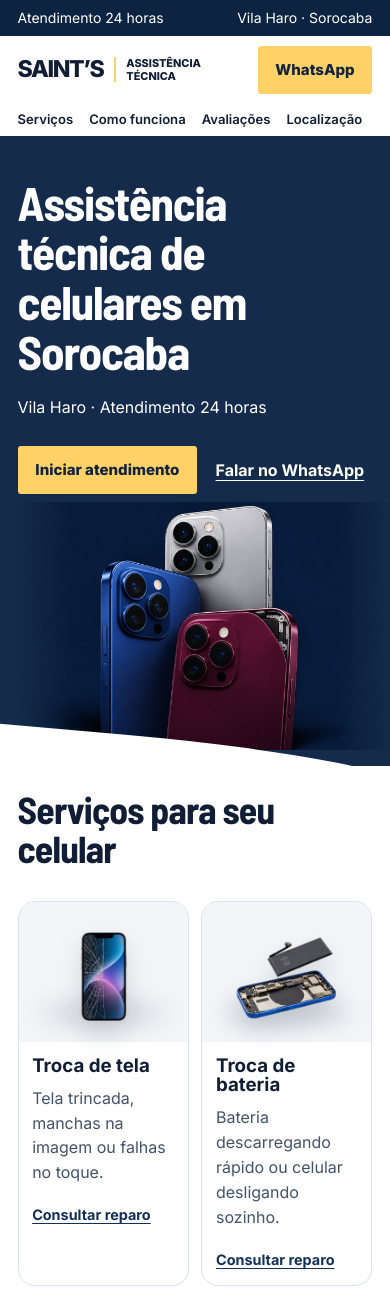
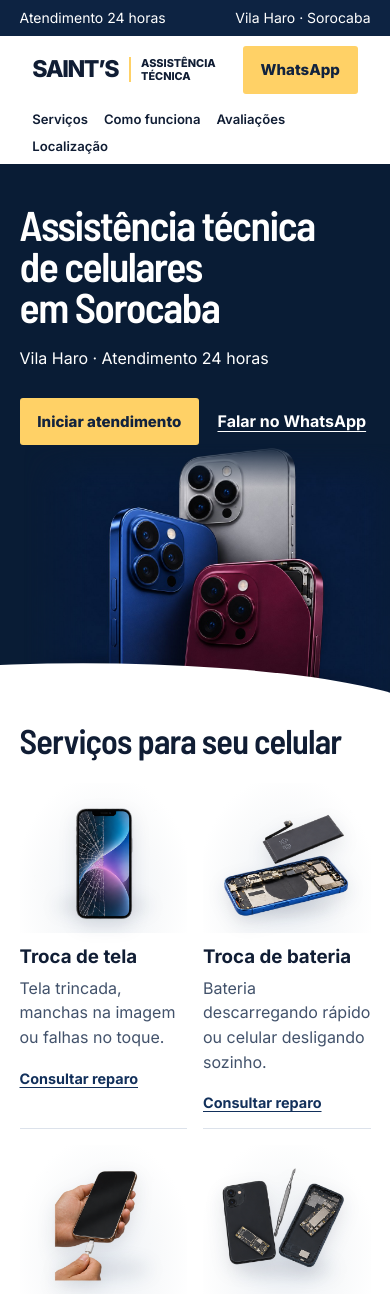
Before and after one commit to juangabrielaraujo7-bit/saint-s, a plain HTML site: page index.html in a window 390 px wide. Shown: the top 1294 px of the page. Drawn offline with Linux system fonts and the light colour scheme.

Commit message:
Revisar abertura e serviços do site

```diff
--- a/styles.css
+++ b/styles.css
@@ -18,11 +18,11 @@ button { cursor: pointer; }
 h1, h2, h3, p, figure, blockquote { margin: 0; }
 h1, h2, h3 { line-height: 1.05; }
 h1, h2 { font-family: "Barlow Semi Condensed", "Arial Narrow", Inter, sans-serif; }
-h1 { font-size: clamp(3.25rem, 6vw, 6.4rem); letter-spacing: -.025em; max-width: 9.1ch; }
-h2 { font-size: clamp(2.35rem, 4.3vw, 4.4rem); letter-spacing: -.022em; }
+h1 { font-size: clamp(3.2rem, 5.3vw, 5.7rem); font-weight: 600; line-height: .99; letter-spacing: -.035em; max-width: 15ch; text-wrap: balance; }
+h2 { font-size: clamp(2.15rem, 3.45vw, 3.6rem); font-weight: 600; letter-spacing: -.025em; }
 h3 { font-size: 1.17rem; }
-.wrap { width: min(91%, 1320px); margin-inline: auto; }
-.section { padding-block: clamp(3.5rem, 7vw, 7rem); }
+.wrap { width: min(90%, 1220px); margin-inline: auto; }
+.section { padding-block: clamp(3rem, 5.7vw, 5.5rem); }
 .skip { position: absolute; z-index: 4; top: 0; left: 1rem; transform: translateY(-110%); background: #fff; padding: .6rem; }
 .skip:focus { transform: none; }
 .sr-only { position: absolute; width: 1px; height: 1px; overflow: hidden; clip-path: inset(50%); }
@@ -30,7 +30,7 @@ h3 { font-size: 1.17rem; }
 :focus-visible { outline: 3px solid #3373d2; outline-offset: 4px; }
 .utility { background: #0d2342; color: #fff; font-size: .875rem; padding-block: .45rem; }
 .utility .wrap, .masthead, footer .wrap { display: flex; justify-content: space-between; align-items: center; gap: 1rem; }
-.masthead { min-height: 78px; }
+.masthead { position: relative; z-index: 3; min-height: 64px; margin-top: 16px; margin-bottom: -80px; padding-inline: clamp(.8rem, 3vw, 1.65rem); background: #fff; }
 .masthead nav { display: flex; align-items: center; gap: clamp(.8rem, 2.35vw, 2.2rem); }
 .masthead nav a { text-decoration: none; font-weight: 600; font-size: .91rem; }
 .masthead nav a:hover, .text-link:hover { text-decoration-thickness: 2px; }
@@ -43,38 +43,38 @@ h3 { font-size: 1.17rem; }
 .amber:hover { background: #ffdf94; }
 .secondary { color: var(--navy); border-color: var(--line); background: #fff; }
 .text-link { font-weight: 650; text-underline-offset: .22em; }
-.hero { position: relative; overflow: hidden; isolation: isolate; background: #142b4b; color: #fff; }
-.hero::after { content: ""; position: absolute; z-index: 1; left: -9%; width: 118%; height: clamp(85px, 13vw, 215px); bottom: clamp(-120px, -7vw, -50px); background: #fff; border-radius: 0 66% 0 0 / 0 39% 0 0; transform: rotate(5deg); }
-.hero-grid { display: grid; grid-template-columns: .82fr 1.18fr; align-items: center; min-height: clamp(560px, 55vw, 780px); position: relative; }
-.hero-copy { position: relative; z-index: 2; padding-block: 3rem 7.5rem; }
+.hero { position: relative; overflow: hidden; isolation: isolate; background: #091c35; color: #fff; }
+.hero::after { content: ""; position: absolute; z-index: 1; left: -10%; width: 120%; height: clamp(135px, 14vw, 235px); bottom: 0; background: #fff; clip-path: ellipse(77% 75% at 26% 126%); }
+.hero-grid { display: grid; grid-template-columns: 1fr 1.16fr; align-items: center; min-height: clamp(510px, 51vw, 670px); position: relative; }
+.hero-copy { position: relative; z-index: 2; padding-block: 7.4rem 6rem; }
 .hero-copy p { font-size: clamp(1rem, 1.7vw, 1.3rem); margin-block: 1.2rem 1.65rem; }
 .actions { display: flex; flex-wrap: wrap; align-items: center; gap: .75rem 1.15rem; }
-.hero-art { position: relative; align-self: end; width: 121%; max-width: none; margin-left: -9%; margin-bottom: clamp(26px, 6vw, 94px); mask-image: linear-gradient(to right, transparent 0%, #000 15%, #000 86%, transparent 100%); }
-.services { padding-top: clamp(1.5rem, 4.5vw, 4.1rem); }
-.service-grid { display: grid; grid-template-columns: repeat(4, minmax(0, 1fr)); gap: clamp(.8rem, 2vw, 1.5rem); margin-top: 2rem; }
-.service { display: flex; flex-direction: column; min-width: 0; border: 1px solid var(--line); border-radius: 17px; overflow: hidden; }
-.float { background: var(--wash); aspect-ratio: 1.5; position: relative; display: grid; place-items: center; }
-.float::before { content: ""; position: absolute; inset: auto 12% 16%; height: 10%; border-radius: 50%; background: #10213d38; filter: blur(12px); }
-.float img { position: relative; width: 83%; height: 81%; object-fit: contain; filter: drop-shadow(0 12px 12px #0f1e3a25); transition: transform .24s ease; }
+.hero-art { position: absolute; right: -10%; bottom: -5%; width: 76%; max-width: none; mask-image: linear-gradient(to right, transparent 1%, #000 23%, #000 84%, transparent), linear-gradient(to bottom, transparent, #000 12%); mask-composite: intersect; }
+.services { padding-top: clamp(1.2rem, 3vw, 2.8rem); }
+.service-grid { display: grid; grid-template-columns: repeat(4, minmax(0, 1fr)); gap: clamp(1rem, 2.4vw, 2rem); margin-top: 1.5rem; }
+.service { display: flex; flex-direction: column; min-width: 0; }
+.float { aspect-ratio: 1.35; position: relative; display: grid; place-items: center; background: radial-gradient(ellipse at 50% 75%, #edf1f6 0%, #f9fafb 50%, #fff 77%); }
+.float::before { content: ""; position: absolute; inset: auto 22% 14%; height: 8%; border-radius: 50%; background: #10213d28; filter: blur(9px); }
+.float img { position: relative; width: 90%; height: 94%; object-fit: contain; filter: drop-shadow(0 7px 9px #0f1e3a1c); transition: transform .24s ease; }
 .service:hover .float img, .service:focus-within .float img { transform: translateY(-6px); }
-.service-copy { padding: 1.15rem; display: grid; align-content: start; gap: .65rem; flex: 1; }
+.service-copy { padding-block: 1rem; border-bottom: 1px solid var(--line); display: grid; align-content: start; gap: .55rem; flex: 1; }
 .service-copy p { color: var(--muted); }
 .service-copy a { color: var(--navy); font-weight: 700; font-size: .9rem; padding-top: .55rem; text-underline-offset: .2em; }
 .process { padding-top: 0; display: grid; grid-template-columns: 1.13fr .87fr; align-items: center; gap: clamp(1.8rem, 6vw, 6rem); }
 .process-art { position: relative; }
-.process-art img { width: 100%; aspect-ratio: 1.48; object-fit: cover; }
+.process-art img { width: 100%; aspect-ratio: 1.65; object-fit: cover; }
 .process h2::before { display: block; content: ""; width: 40px; height: 5px; margin-bottom: .85rem; background: var(--amber); }
 .process ol { list-style: none; padding: 0; margin: 1.3rem 0 0; }
 .process li { padding-block: .75rem; border-bottom: 1px solid var(--line); }
 .process li p, .contact p, address, .faq p { color: var(--muted); margin-top: .55rem; }
 .brands { display: flex; flex-wrap: wrap; align-items: baseline; gap: .5rem 1.5rem; border-block: 1px solid var(--line); padding-block: 1rem; margin-bottom: clamp(2rem, 4vw, 4rem); }
 .brands h2 { font: 700 1.03rem Inter, sans-serif; letter-spacing: 0; }
-.review-band { background: #eff3f9; }
-.review-layout { display: grid; grid-template-columns: minmax(185px, .9fr) minmax(0, 3fr); align-items: center; gap: clamp(1.15rem, 3vw, 2.6rem); }
+.review-band { background: #f3f5f7; }
+.review-layout { display: grid; grid-template-columns: minmax(180px, .85fr) minmax(0, 3fr); align-items: center; gap: clamp(1.15rem, 3vw, 2.6rem); }
 .review-intro h2 { font-size: clamp(2.1rem, 3.35vw, 3.6rem); margin-block: .6rem 1rem; }
 .eyebrow { font-size: .82rem; font-weight: 800; letter-spacing: .085em; color: var(--navy); }
 .review-grid { display: grid; grid-template-columns: repeat(3, minmax(0, 1fr)); gap: 1rem; }
-.review { background: #fff; border: 1px solid #d7e0ec; border-radius: 17px; padding: clamp(.9rem, 1.5vw, 1.45rem); display: flex; flex-direction: column; gap: .7rem; }
+.review { background: #fff; border: 1px solid #dee3ea; border-radius: 12px; padding: clamp(1rem, 1.65vw, 1.5rem); display: flex; flex-direction: column; gap: .7rem; }
 .stars { color: #996300; font-size: 1.25rem; letter-spacing: .12em; }
 .review blockquote { color: var(--navy); overflow-wrap: anywhere; }
 .review figcaption { display: flex; align-items: center; flex-wrap: wrap; gap: .65rem; margin-top: auto; padding-top: .4rem; font-size: .86rem; }
@@ -100,22 +100,22 @@ fieldset select, fieldset input, fieldset textarea { width: 100%; color: var(--i
 .wizard-actions { display: flex; flex-wrap: wrap; gap: .65rem; margin-top: 1rem; }
 #wizard-summary { white-space: pre-wrap; overflow-wrap: anywhere; background: var(--wash); padding: 1rem; border-radius: 6px; margin-top: .6rem; }
 @media (max-width: 960px) {
-  .hero-grid { min-height: 490px; }
+  .hero-grid { min-height: 480px; }
   .service-grid { grid-template-columns: repeat(2, minmax(0, 1fr)); }
   .review-layout { grid-template-columns: 1fr; }
 }
 @media (max-width: 680px) {
-  .masthead { min-height: 64px; flex-wrap: wrap; padding-top: .65rem; gap: .5rem; }
+  .masthead { min-height: 64px; flex-wrap: wrap; padding-top: .65rem; gap: .5rem; margin-top: 0; margin-bottom: 0; }
   .masthead nav { order: 3; width: 100%; flex-wrap: wrap; gap: .45rem 1rem; padding-block: .45rem; }
   .masthead nav a { font-size: .82rem; }
   .hero-grid { grid-template-columns: 1fr; min-height: 0; }
-  .hero-copy { padding-block: 2.6rem .5rem; }
-  h1 { max-width: 11ch; font-size: clamp(2.95rem, 10vw, 4.5rem); }
-  .hero-art { width: 105%; max-width: 550px; margin: 0 auto 1rem; }
-  .hero::after { bottom: -60px; }
+  .hero-copy { padding-block: 2.5rem .25rem; }
+  h1 { max-width: 15ch; font-size: clamp(2.6rem, 9.2vw, 4.3rem); }
+  .hero-art { position: relative; right: auto; bottom: auto; width: 115%; max-width: 570px; margin: -.3rem auto -.6rem; justify-self: center; mask-image: linear-gradient(to right, transparent 1%, #000 17%, #000 84%, transparent), linear-gradient(to bottom, transparent, #000 16%); }
+  .hero::after { height: 82px; }
   .process, .contact { grid-template-columns: 1fr; }
   .review-grid { grid-template-columns: 1fr; }
-  .service-copy { padding: .85rem; }
+  .service-copy { padding-block: .85rem; }
   footer .wrap { flex-wrap: wrap; }
 }
 @media (max-width: 380px) { .service-grid { grid-template-columns: 1fr; } }
```
